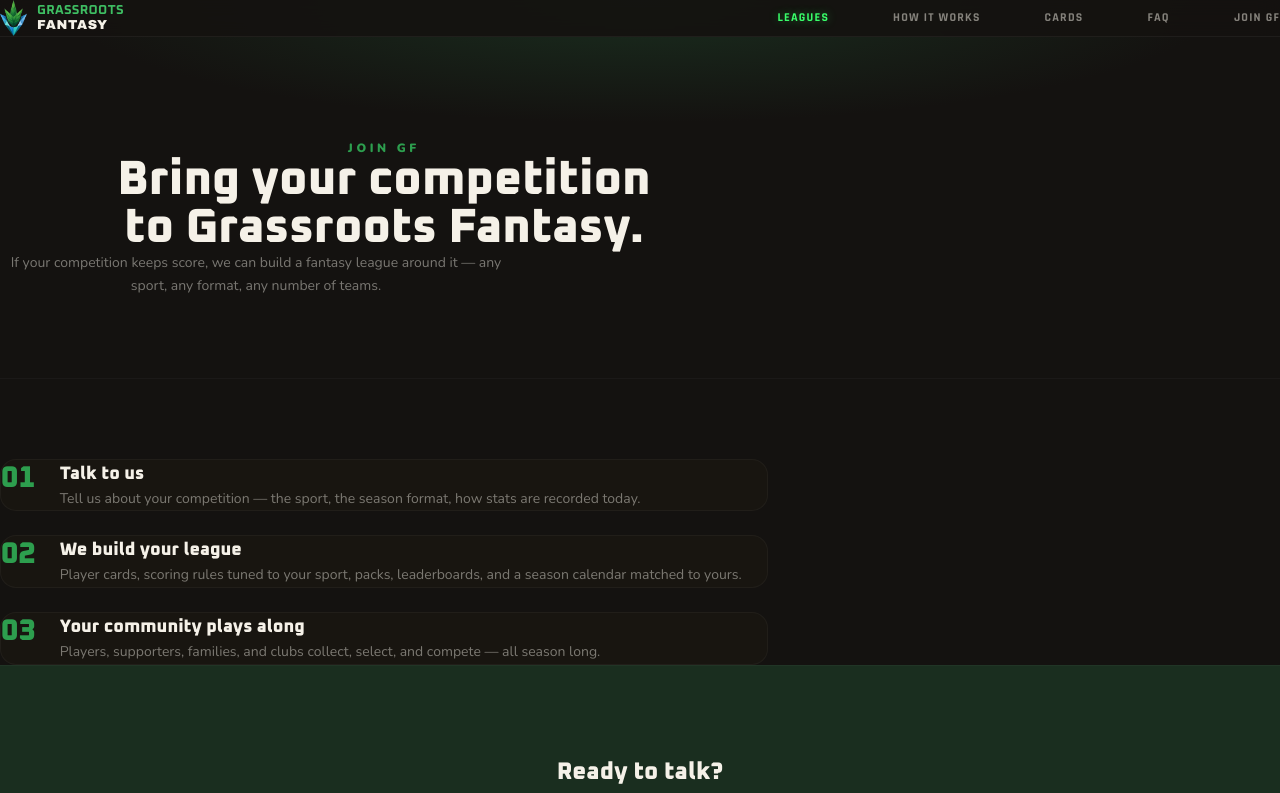
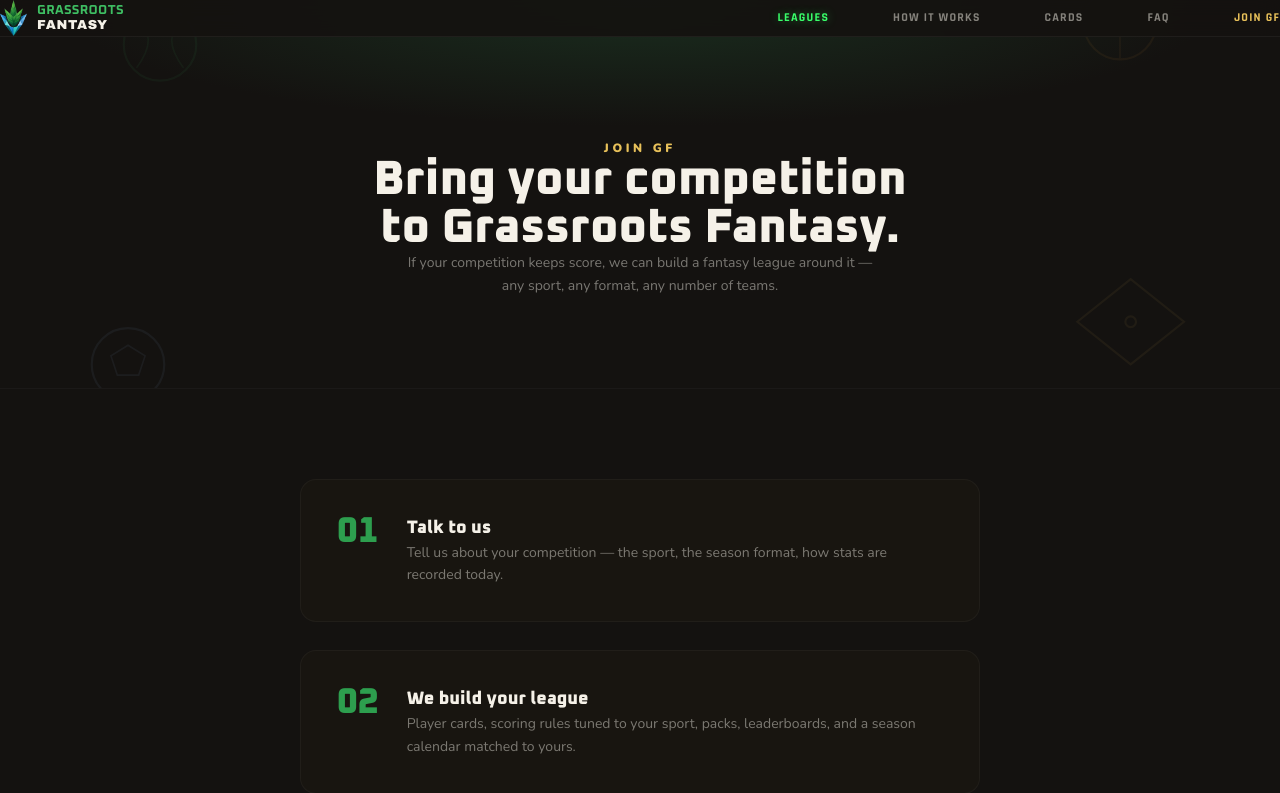
Before and after one commit to N8Nuks/grassrootsfantasy, a Next.js app: page /join in a window 1280 px wide. Shown: the top 793 px of the page. Built offline with nearby package versions, Linux system fonts and the light colour scheme.

Commit message:
Join GF: gold nav link, centred layout, sport motif, outlined gold CTA

```diff
--- a/app/join/page.tsx
+++ b/app/join/page.tsx
@@ -3,31 +3,55 @@ import Footer from '@/components/Footer'
 
 export default function Join() {
   return (
-    <main className="min-h-screen" style={{ background: '#141210' }}>
+    <main className="min-h-screen flex flex-col" style={{ background: '#141210' }}>
       <Nav />
 
-      <section className="relative px-6 sm:px-12 overflow-hidden grain" style={{ paddingTop: "140px", paddingBottom: "80px" }}>
+      <section className="relative px-6 sm:px-12 overflow-hidden grain" style={{ paddingTop: "140px", paddingBottom: "90px" }}>
         <div className="absolute inset-0" style={{ background: 'radial-gradient(ellipse 70% 50% at 50% 0%, #1A2E1F 0%, #141210 65%)' }} />
-        <div className="relative z-10 max-w-3xl mx-auto text-center">
-          <p className="text-xs font-black uppercase tracking-[0.3em] mb-4" style={{ color: '#2D9E4E' }}>Join GF</p>
+
+        {/* Sport shapes motif */}
+        <svg className="absolute inset-0 w-full h-full" style={{ opacity: 0.06 }} xmlns="http://www.w3.org/2000/svg" preserveAspectRatio="xMidYMid slice" viewBox="0 0 1200 600" fill="none">
+          <g stroke="#3FBF63" strokeWidth="2">
+            <circle cx="150" cy="160" r="34" />
+            <path d="M128 138 Q150 152 128 182 M172 138 Q150 152 172 182" strokeWidth="1.5" />
+          </g>
+          <g stroke="#E8983A" strokeWidth="2">
+            <circle cx="1050" cy="140" r="34" />
+            <path d="M1050 106 V174 M1016 140 H1084" strokeWidth="1.5" />
+          </g>
+          <g stroke="#A0C4FF" strokeWidth="2">
+            <circle cx="120" cy="460" r="34" />
+            <path d="M120 442 L136 452 L130 470 H110 L104 452 Z" strokeWidth="1.5" />
+          </g>
+          <g stroke="#E8C15A" strokeWidth="2">
+            <path d="M1010 420 L1060 380 L1110 420 L1060 460 Z" />
+            <circle cx="1060" cy="420" r="5" />
+          </g>
+          <g stroke="#F5F1E8" strokeWidth="1.5">
+            <path d="M560 60 h120 M560 84 h90 M560 108 h104" />
+          </g>
+        </svg>
+
+        <div className="relative z-10 text-center" style={{ maxWidth: "760px", marginLeft: "auto", marginRight: "auto" }}>
+          <p className="text-xs font-black uppercase tracking-[0.3em] mb-4" style={{ color: '#E8C15A' }}>Join GF</p>
           <h1 className="text-4xl sm:text-5xl font-black text-[#F5F1E8] mb-6" style={{ fontFamily: 'var(--font-heading)' }}>
             Bring your competition<br/>to Grassroots Fantasy.
           </h1>
-          <p className="text-sm text-[#F5F1E8]/45 max-w-lg mx-auto leading-relaxed">
+          <p className="text-sm text-[#F5F1E8]/45 leading-relaxed" style={{ maxWidth: "480px", marginLeft: "auto", marginRight: "auto" }}>
             If your competition keeps score, we can build a fantasy league around it — any sport, any format, any number of teams.
           </p>
         </div>
       </section>
 
-      <section className="pb-24 px-6 sm:px-12" style={{ borderTop: '1px solid #ffffff08', paddingTop: "80px" }}>
-        <div className="max-w-3xl mx-auto flex flex-col gap-6">
+      <section className="px-6 sm:px-12 flex-1" style={{ borderTop: '1px solid #ffffff08', paddingTop: "90px", paddingBottom: "100px" }}>
+        <div className="flex flex-col" style={{ maxWidth: "680px", marginLeft: "auto", marginRight: "auto", gap: "28px" }}>
           {[
             { n: '01', t: 'Talk to us', d: 'Tell us about your competition — the sport, the season format, how stats are recorded today.' },
             { n: '02', t: 'We build your league', d: 'Player cards, scoring rules tuned to your sport, packs, leaderboards, and a season calendar matched to yours.' },
             { n: '03', t: 'Your community plays along', d: 'Players, supporters, families, and clubs collect, select, and compete — all season long.' },
           ].map((s) => (
-            <div key={s.n} className="rounded-2xl p-8 flex gap-6 items-start" style={{ background: '#181510', border: '1px solid #ffffff0a' }}>
-              <span className="text-3xl font-black" style={{ color: '#2D9E4E', fontFamily: 'var(--font-heading)' }}>{s.n}</span>
+            <div key={s.n} className="rounded-2xl flex gap-7 items-start" style={{ background: '#181510', border: '1px solid #ffffff0a', padding: "34px 36px" }}>
+              <span className="text-4xl font-black leading-none" style={{ color: '#2D9E4E', fontFamily: 'var(--font-heading)' }}>{s.n}</span>
               <div>
                 <h2 className="text-lg font-black text-[#F5F1E8] mb-2" style={{ fontFamily: 'var(--font-heading)' }}>{s.t}</h2>
                 <p className="text-sm text-[#F5F1E8]/45 leading-relaxed">{s.d}</p>
@@ -39,9 +63,11 @@ export default function Join() {
 
       <section className="px-6 sm:px-12" style={{ background: '#1A2E1F', borderTop: '1px solid #ffffff08', paddingTop: "90px", paddingBottom: "100px", textAlign: "center" }}>
         <div style={{ maxWidth: "576px", marginLeft: "auto", marginRight: "auto" }}>
-          <h2 className="text-2xl font-black text-[#F5F1E8] mb-4" style={{ fontFamily: 'var(--font-heading)' }}>Ready to talk?</h2>
-          <a href="mailto:info@grassrootsfantasy.co.nz?subject=Bringing%20our%20competition%20to%20Grassroots%20Fantasy" className="text-sm font-semibold" style={{ color: '#E8D5A3' }}>
-            info@grassrootsfantasy.co.nz →
+          <h2 className="text-2xl font-black text-[#F5F1E8]" style={{ fontFamily: 'var(--font-heading)', marginBottom: "36px" }}>Ready to talk?</h2>
+          <a href="mailto:info@grassrootsfantasy.co.nz?subject=Bringing%20our%20competition%20to%20Grassroots%20Fantasy"
+            className="inline-block text-base font-bold tracking-wide transition-all hover:scale-[1.02]"
+            style={{ color: '#E8C15A', border: '1px solid #E8C15A', background: 'transparent', padding: "22px 64px" }}>
+            info@grassrootsfantasy.co.nz
           </a>
         </div>
       </section>
--- a/components/Nav.tsx
+++ b/components/Nav.tsx
@@ -5,11 +5,11 @@ export default function Nav() {
   const [open, setOpen] = useState(false)
 
   const links = [
-    { label: 'Leagues', href: '/leagues', color: '#39FF6A' },
+    { label: 'Leagues', href: '/leagues', color: '#39FF6A', glow: '0 0 10px #39FF6A60' },
     { label: 'How it works', href: '/how' },
     { label: 'Cards', href: '/cards' },
     { label: 'FAQ', href: '/faq' },
-    { label: 'Join GF', href: '/join' },
+    { label: 'Join GF', href: '/join', color: '#E8C15A' },
   ]
 
   return (
@@ -28,9 +28,11 @@ export default function Nav() {
           {links.map(l => (
             <a key={l.label} href={l.href}
               className="text-xs font-bold uppercase tracking-widest transition-colors"
-              style={l.color
-                ? { color: l.color, textShadow: '0 0 10px #39FF6A60', fontFamily: 'var(--font-label)' }
-                : { color: '#F5F1E880', fontFamily: 'var(--font-label)' }}>
+              style={{
+                fontFamily: 'var(--font-label)',
+                color: l.color || '#F5F1E880',
+                textShadow: l.glow || 'none',
+              }}>
               {l.label}
             </a>
           ))}
@@ -52,7 +54,7 @@ export default function Nav() {
           {links.map(l => (
             <a key={l.label} href={l.href}
               className="text-2xl font-black uppercase tracking-widest"
-              style={{ fontFamily: 'var(--font-label)', color: l.color || '#F5F1E8', textShadow: l.color ? '0 0 12px #39FF6A60' : 'none' }}
+              style={{ fontFamily: 'var(--font-label)', color: l.color || '#F5F1E8', textShadow: l.glow || 'none' }}
               onClick={() => setOpen(false)}>
               {l.label}
             </a>
```
